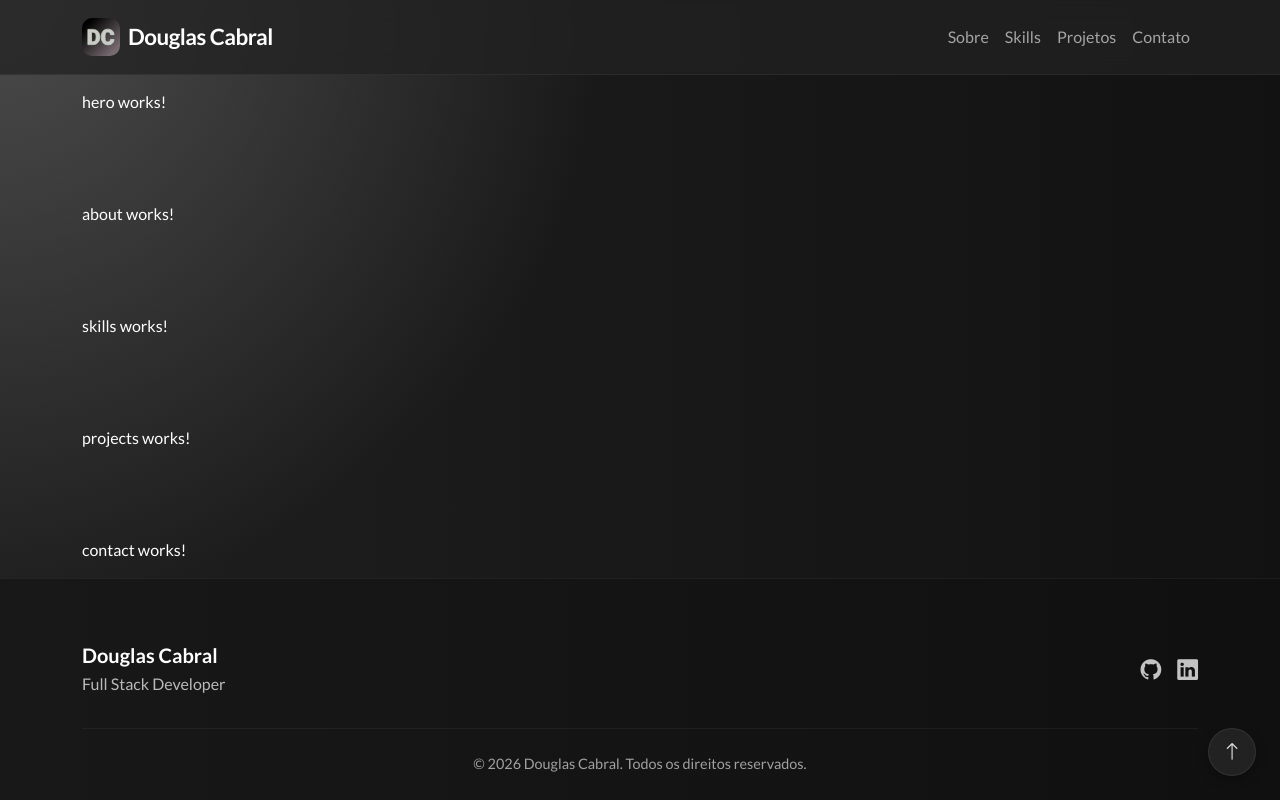
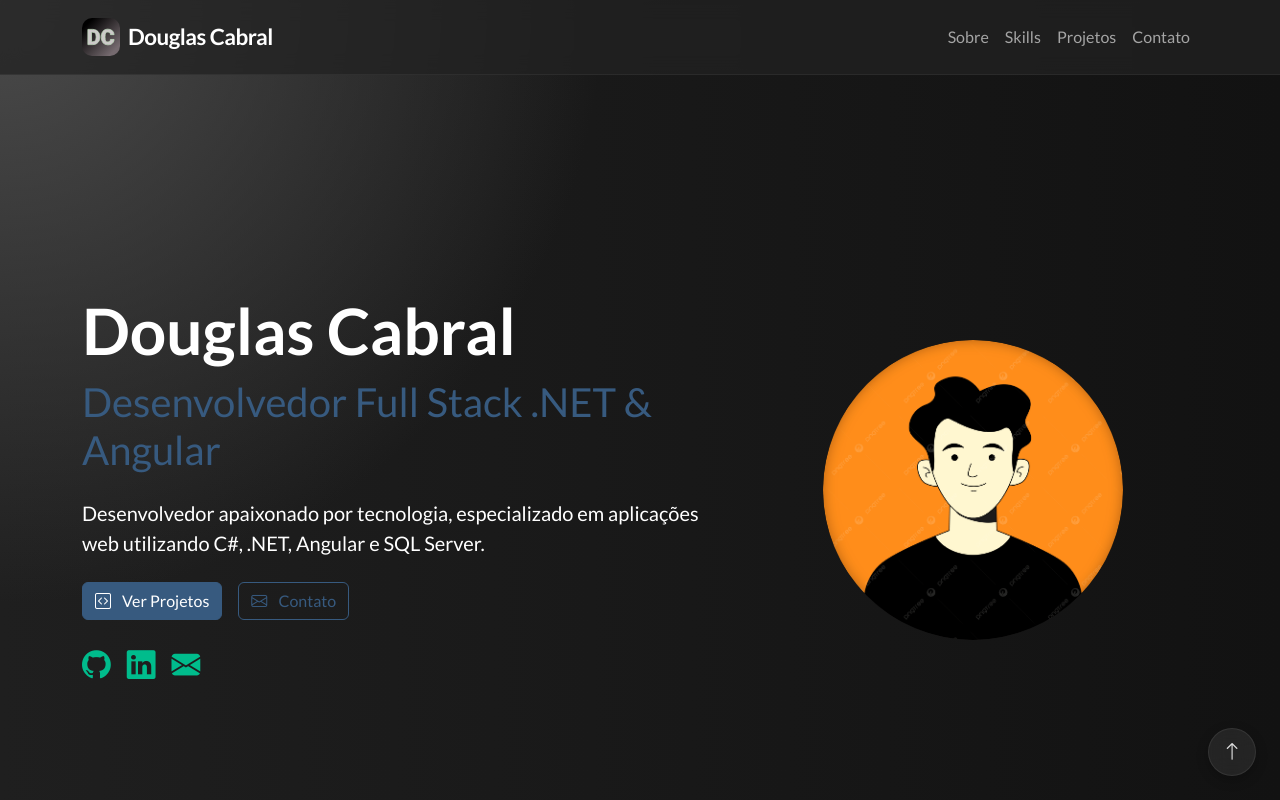
Before and after one commit to douglasscdoug/douglas-dev-portfolio, an Angular app: page / in a window 1280 px wide. Shown: the top 800 px of the page. Built offline with nearby package versions, Linux system fonts and the light colour scheme.

Commit message:
feat: implementa hero section com AOS animations e profile image

```diff
--- a/package.json
+++ b/package.json
@@ -29,6 +29,7 @@
     "@angular/build": "^21.2.5",
     "@angular/cli": "^21.2.5",
     "@angular/compiler-cli": "^21.2.0",
+    "@types/aos": "^3.0.8",
     "jsdom": "^28.0.0",
     "prettier": "^3.8.1",
     "typescript": "~5.9.2",
--- a/src/app/shared/components/hero/hero.component.html
+++ b/src/app/shared/components/hero/hero.component.html
@@ -1 +1,54 @@
-<p>hero works!</p>
+<div class="row align-items-center min-vh-100">
+  <div class="col-lg-7">
+    <h1
+        class="display-3 fw-bold"
+        data-aos="fade-right"
+        data-aos-duration="2000">Douglas Cabral</h1>
+
+    <h2 class="text-primary mb-4">Desenvolvedor Full Stack .NET & Angular</h2>
+
+    <p
+        class="lead mb-4"
+        data-aos="fade-right"
+        data-aos-delay="500">
+      Desenvolvedor apaixonado por tecnologia, especializado em aplicações web utilizando C#, .NET,
+      Angular e SQL Server.
+    </p>
+
+    <div class="d-flex gap-3 mb-4">
+      <a href="#projects" class="btn btn-primary">
+        <i class="bi bi-code-square me-2"></i>
+        Ver Projetos
+      </a>
+
+      <a href="#contact" class="btn btn-outline-primary">
+        <i class="bi bi-envelope me-2"></i>
+        Contato
+      </a>
+    </div>
+
+    <div class="social-links">
+      <a href="https://github.com/douglasscdoug" target="_blank">
+        <i class="bi bi-github"></i>
+      </a>
+
+      <a href="https://linkedin.com/in/douglas-cabral-531a49165" target="_blank">
+        <i class="bi bi-linkedin"></i>
+      </a>
+
+      <a href="mailto:douglasscdoug@gmail.com">
+        <i class="bi bi-envelope-fill"></i>
+      </a>
+    </div>
+  </div>
+
+  <div class="col-lg-5 text-center">
+    <!-- Avatar -->
+    <img
+        src="assets/images/profile.png"
+        alt="Douglas Cabral"
+        class="hero-image"
+        data-aos="zoom-in"
+        data-aos-duration="1200"/>
+  </div>
+</div>
--- a/src/app/shared/components/hero/hero.component.scss
+++ b/src/app/shared/components/hero/hero.component.scss
@@ -0,0 +1,23 @@
+.hero-section {
+  background:
+    radial-gradient(
+      circle at top right,
+      rgba(13, 110, 253, 0.15),
+      transparent 40%
+    );
+}
+
+.hero-image {
+  width: 300px;
+  max-width: 100%;
+  border-radius: 50%;
+}
+
+.social-links {
+  display: flex;
+  gap: 1rem;
+}
+
+.social-links a {
+  font-size: 1.8rem;
+}
--- a/src/app/shared/components/hero/hero.component.ts
+++ b/src/app/shared/components/hero/hero.component.ts
@@ -1,4 +1,5 @@
-import { Component } from '@angular/core';
+import { Component, OnInit } from '@angular/core';
+import AOS from 'aos'
 
 @Component({
   selector: 'app-hero',
@@ -6,4 +7,9 @@
   templateUrl: './hero.component.html',
   styleUrl: './hero.component.scss',
 })
-export class HeroComponent {}
+export class HeroComponent implements OnInit {
+
+  ngOnInit(): void {
+    AOS.init()
+  }
+}
```
Also changed, not shown: src/assets/images/profile.png (added), 1 other file (tests, documents, lock files or other folders).
